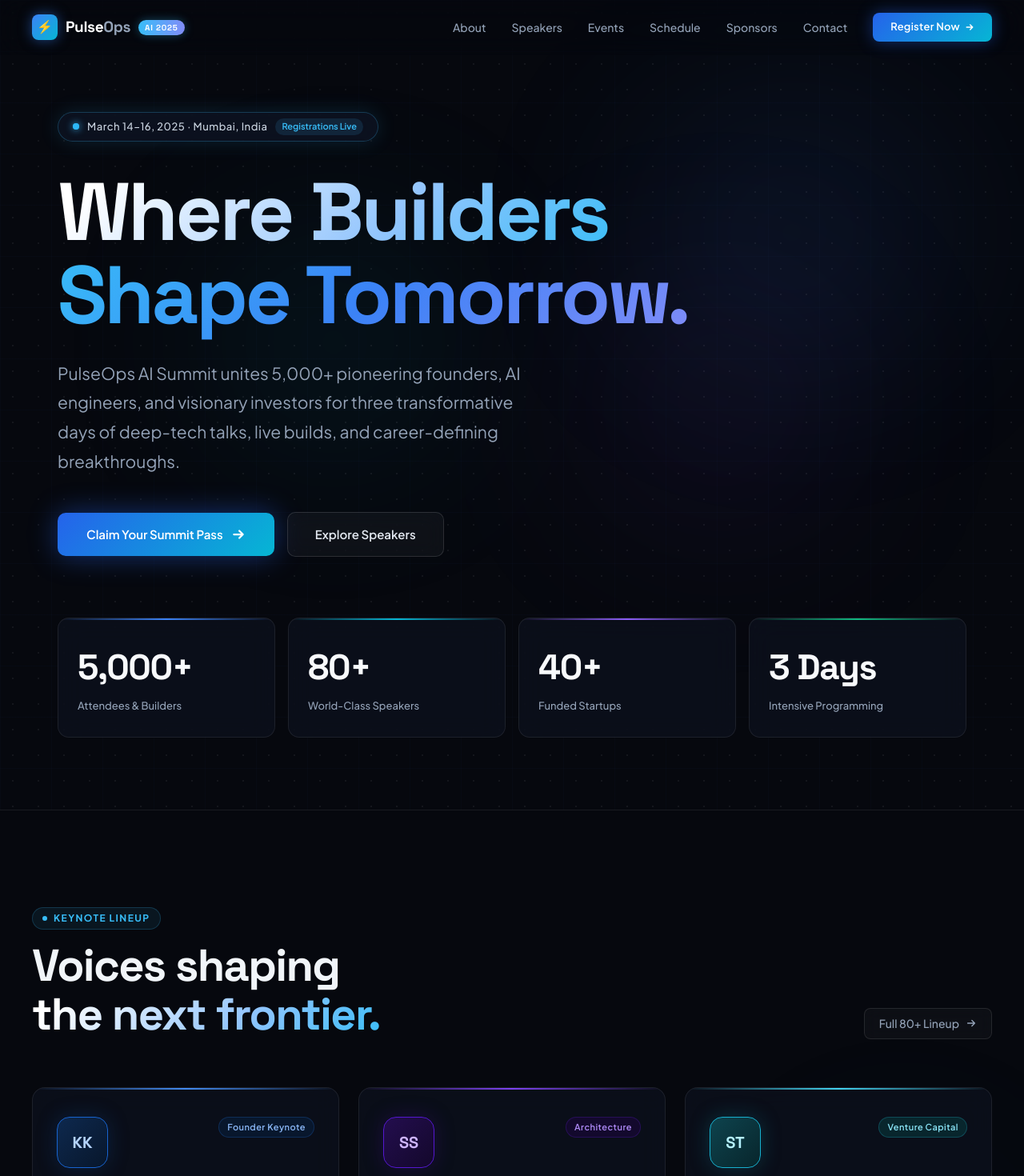
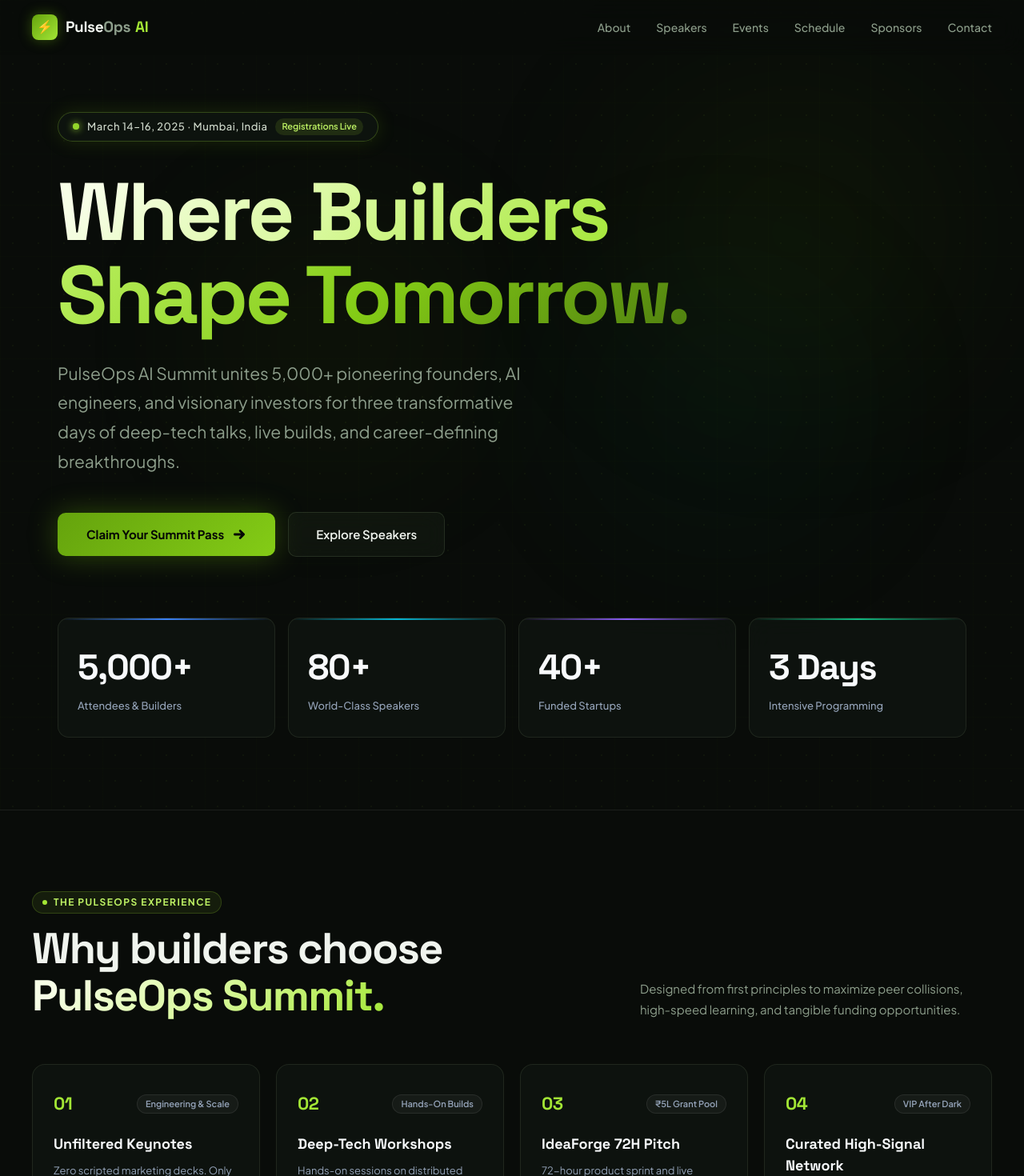
Before and after one commit to Shreyansh-Sri/PulseOps-AI, a Next.js app: page / in a window 1280 px wide. Shown: the top 1470 px of the page at 80% size. Built offline with nearby package versions, Linux system fonts and the light colour scheme.

Commit message:
Updating Navbar

```diff
--- a/src/app/globals.css
+++ b/src/app/globals.css
@@ -2,25 +2,29 @@
 @import "tailwindcss";
 
 :root {
-  --bg: #06080e;
-  --bg-darker: #030407;
-  --surface: rgba(14, 18, 30, 0.7);
-  --surface-hover: rgba(22, 28, 48, 0.85);
-  --surface2: #141927;
-  --border: rgba(255, 255, 255, 0.08);
-  --border-highlight: rgba(79, 140, 255, 0.3);
-  --primary: #3b82f6;
-  --primary-glow: rgba(59, 130, 246, 0.45);
-  --cyan: #06b6d4;
-  --cyan-glow: rgba(6, 182, 212, 0.4);
-  --purple: #8b5cf6;
-  --purple-glow: rgba(139, 92, 246, 0.35);
-  --blue: #3b82f6;
-  --blue-dim: rgba(59, 130, 246, 0.15);
-  --text: #f1f5f9;
-  --text-secondary: #cbd5e1;
-  --muted: #94a3b8;
-  --accent: #38bdf8;
+  /* Dark Olive Green with black shade */
+  --bg: #090c09;
+  --bg-darker: #050705;
+  --surface: rgba(16, 22, 17, 0.72);
+  --surface-hover: rgba(24, 34, 25, 0.88);
+  --surface2: #131a14;
+  --border: rgba(163, 190, 140, 0.12);
+  --border-highlight: rgba(138, 180, 110, 0.35);
+
+  /* Olive & Gold/Lime Accents */
+  --primary: #65a30d;
+  --primary-glow: rgba(101, 163, 13, 0.4);
+  --olive: #84cc16;
+  --olive-glow: rgba(132, 204, 22, 0.3);
+  --sage: #a3e635;
+  --sage-glow: rgba(163, 230, 53, 0.25);
+  --emerald: #10b981;
+  --emerald-glow: rgba(16, 185, 129, 0.25);
+
+  --text: #f0f4ee;
+  --text-secondary: #d1dbcd;
+  --muted: #8d9e8b;
+  --accent: #bef264;
 }
 
 * {
@@ -42,29 +46,29 @@ body {
   overflow-x: hidden;
 }
 
-/* Futuristic ambient lighting & grid */
+/* Subtle Olive & Emerald ambient glow lighting */
 .ambient-glow {
   position: absolute;
   border-radius: 50%;
-  filter: blur(120px);
+  filter: blur(130px);
   pointer-events: none;
-  opacity: 0.55;
+  opacity: 0.45;
   z-index: 0;
 }
 
 .glow-blue {
-  background: radial-gradient(circle, rgba(59, 130, 246, 0.35) 0%, transparent 70%);
+  background: radial-gradient(circle, rgba(101, 163, 13, 0.32) 0%, transparent 70%);
 }
 
 .glow-cyan {
-  background: radial-gradient(circle, rgba(6, 182, 212, 0.28) 0%, transparent 70%);
+  background: radial-gradient(circle, rgba(132, 204, 22, 0.25) 0%, transparent 70%);
 }
 
 .glow-purple {
-  background: radial-gradient(circle, rgba(139, 92, 246, 0.25) 0%, transparent 70%);
+  background: radial-gradient(circle, rgba(16, 185, 129, 0.22) 0%, transparent 70%);
 }
 
-/* Glass card styling */
+/* Dark Olive Glass Cards */
 .glass-panel {
   background: var(--surface);
   backdrop-filter: blur(16px);
@@ -76,31 +80,31 @@ body {
 .glass-panel:hover {
   background: var(--surface-hover);
   border-color: var(--border-highlight);
-  box-shadow: 0 10px 30px -10px rgba(59, 130, 246, 0.2);
+  box-shadow: 0 10px 30px -10px rgba(101, 163, 13, 0.2);
   transform: translateY(-2px);
 }
 
 .glass-btn {
-  background: rgba(255, 255, 255, 0.04);
+  background: rgba(163, 190, 140, 0.05);
   backdrop-filter: blur(12px);
   border: 1px solid var(--border);
   transition: all 0.25s ease;
 }
 
 .glass-btn:hover {
-  background: rgba(255, 255, 255, 0.08);
-  border-color: rgba(255, 255, 255, 0.2);
+  background: rgba(163, 190, 140, 0.1);
+  border-color: rgba(163, 190, 140, 0.3);
 }
 
-/* Cyber text gradient */
+/* Olive gradient typography */
 .text-gradient {
-  background: linear-gradient(135deg, #ffffff 10%, #93c5fd 60%, #38bdf8 100%);
+  background: linear-gradient(135deg, #f7fee7 10%, #d9f99d 50%, #a3e635 100%);
   -webkit-background-clip: text;
   -webkit-text-fill-color: transparent;
 }
 
 .text-gradient-cyan {
-  background: linear-gradient(135deg, #38bdf8 0%, #3b82f6 50%, #818cf8 100%);
+  background: linear-gradient(135deg, #bef264 0%, #84cc16 50%, #4d7c0f 100%);
   -webkit-background-clip: text;
   -webkit-text-fill-color: transparent;
 }
@@ -109,24 +113,24 @@ body {
   font-family: 'Space Grotesk', sans-serif;
 }
 
-/* Dynamic dot/grid matrix background */
+/* Dot & subtle line matrix background with dark olive tints */
 .grid-bg {
   background-image:
-    radial-gradient(rgba(255, 255, 255, 0.1) 1px, transparent 1px);
+    radial-gradient(rgba(163, 230, 53, 0.08) 1px, transparent 1px);
   background-size: 32px 32px;
 }
 
 .grid-lines-bg {
   background-image:
-    linear-gradient(rgba(59, 130, 246, 0.07) 1px, transparent 1px),
-    linear-gradient(90deg, rgba(59, 130, 246, 0.07) 1px, transparent 1px);
+    linear-gradient(rgba(101, 163, 13, 0.06) 1px, transparent 1px),
+    linear-gradient(90deg, rgba(101, 163, 13, 0.06) 1px, transparent 1px);
   background-size: 64px 64px;
 }
 
-/* Cyber pulse animation */
+/* Ambient pulse animation */
 @keyframes pulseGlow {
-  0%, 100% { opacity: 0.4; transform: scale(1); }
-  50% { opacity: 0.8; transform: scale(1.05); }
+  0%, 100% { opacity: 0.35; transform: scale(1); }
+  50% { opacity: 0.65; transform: scale(1.05); }
 }
 
 .animate-pulse-glow {
@@ -136,5 +140,5 @@ body {
 /* Scrollbar */
 ::-webkit-scrollbar { width: 6px; }
 ::-webkit-scrollbar-track { background: var(--bg); }
-::-webkit-scrollbar-thumb { background: rgba(255, 255, 255, 0.15); border-radius: 999px; }
-::-webkit-scrollbar-thumb:hover { background: rgba(59, 130, 246, 0.5); }
+::-webkit-scrollbar-thumb { background: rgba(132, 204, 22, 0.2); border-radius: 999px; }
+::-webkit-scrollbar-thumb:hover { background: rgba(132, 204, 22, 0.5); }
--- a/src/app/page.tsx
+++ b/src/app/page.tsx
@@ -1,5 +1,6 @@
 import Navbar from "@/components/Navbar";
 import Hero from "@/components/Hero";
+import About from "@/components/About";
 import Speakers from "@/components/Speakers";
 import Events from "@/components/Events";
 import Schedule from "@/components/Schedule";
@@ -12,7 +13,9 @@ export default function Home() {
     <>
       <Navbar />
       <main>
+        {/* Natural Narrative Flow */}
         <Hero />
+        <About />
         <Speakers />
         <Events />
         <Schedule />
--- /dev/null
+++ b/src/components/About.tsx
@@ -0,0 +1,119 @@
+"use client";
+
+const highlights = [
+  {
+    step: "01",
+    title: "Unfiltered Keynotes",
+    desc: "Zero scripted marketing decks. Only battle-tested post-mortems, hard metrics, and raw architecture lessons.",
+    tag: "Engineering & Scale",
+  },
+  {
+    step: "02",
+    title: "Deep-Tech Workshops",
+    desc: "Hands-on sessions on distributed infrastructure, autonomous agent loops, and sovereign AI compute pipelines.",
+    tag: "Hands-On Builds",
+  },
+  {
+    step: "03",
+    title: "IdeaForge 72H Pitch",
+    desc: "72-hour product sprint and live demos evaluated directly by tier-1 angels and venture partners.",
+    tag: "₹5L Grant Pool",
+  },
+  {
+    step: "04",
+    title: "Curated High-Signal Network",
+    desc: "Connect with 5,000+ ambitious founders, principal engineers, and active capital allocators in one room.",
+    tag: "VIP After Dark",
+  },
+];
+
+export default function About() {
+  return (
+    <section id="about-highlights" style={{ position: "relative", padding: "100px 2rem 80px", borderTop: "1px solid rgba(255, 255, 255, 0.08)" }}>
+      <div style={{ maxWidth: 1200, margin: "0 auto", position: "relative", zIndex: 1 }}>
+        <div style={{ display: "flex", justifyContent: "space-between", alignItems: "flex-end", marginBottom: 56, flexWrap: "wrap", gap: 24 }}>
+          <div>
+            <div style={{
+              display: "inline-flex",
+              alignItems: "center",
+              gap: 8,
+              fontSize: 12,
+              color: "#bef264",
+              letterSpacing: "0.12em",
+              marginBottom: 14,
+              textTransform: "uppercase",
+              fontWeight: 700,
+              background: "rgba(163, 230, 53, 0.08)",
+              padding: "4px 12px",
+              borderRadius: 100,
+              border: "1px solid rgba(163, 230, 53, 0.2)",
+            }}>
+              <span style={{ width: 6, height: 6, borderRadius: "50%", background: "#a3e635" }} />
+              The PulseOps Experience
+            </div>
+            <h2 className="font-display" style={{ fontSize: "clamp(34px, 5vw, 54px)", fontWeight: 800, letterSpacing: "-0.03em", lineHeight: 1.1 }}>
+              Why builders choose <br /><span className="text-gradient">PulseOps Summit.</span>
+            </h2>
+          </div>
+          <p style={{ color: "#8d9e8b", fontSize: 15, maxWidth: 440, lineHeight: 1.7 }}>
+            Designed from first principles to maximize peer collisions, high-speed learning, and tangible funding opportunities.
+          </p>
+        </div>
+
+        {/* 4 Pillar Cards */}
+        <div style={{
+          display: "grid",
+          gridTemplateColumns: "repeat(auto-fit, minmax(260px, 1fr))",
+          gap: 20,
+        }}>
+          {highlights.map((h) => (
+            <div
+              key={h.step}
+              className="glass-panel"
+              style={{
+                borderRadius: 16,
+                padding: "32px 26px",
+                display: "flex",
+                flexDirection: "column",
+                justifyContent: "space-between",
+                position: "relative",
+                overflow: "hidden",
+              }}
+            >
+              <div>
+                <div style={{ display: "flex", justifyContent: "space-between", alignItems: "center", marginBottom: 20 }}>
+                  <span className="font-display" style={{
+                    fontSize: 22,
+                    fontWeight: 800,
+                    color: "#a3e635",
+                    letterSpacing: "-0.02em",
+                  }}>
+                    {h.step}
+                  </span>
+                  <span style={{
+                    fontSize: 11,
+                    color: "#94a3b8",
+                    background: "rgba(255, 255, 255, 0.04)",
+                    border: "1px solid rgba(255, 255, 255, 0.08)",
+                    padding: "3px 10px",
+                    borderRadius: 100,
+                    fontWeight: 600,
+                  }}>
+                    {h.tag}
+                  </span>
+                </div>
+
+                <h3 className="font-display" style={{ fontSize: 18, fontWeight: 700, color: "#f8fafc", marginBottom: 10 }}>
+                  {h.title}
+                </h3>
+                <p style={{ fontSize: 13, color: "#94a3b8", lineHeight: 1.65 }}>
+                  {h.desc}
+                </p>
+              </div>
+            </div>
+          ))}
+        </div>
+      </div>
+    </section>
+  );
+}
--- a/src/components/Hero.tsx
+++ b/src/components/Hero.tsx
@@ -66,20 +66,20 @@ export default function Hero() {
           display: "inline-flex",
           alignItems: "center",
           gap: 10,
-          background: "rgba(14, 20, 36, 0.75)",
+          background: "rgba(16, 22, 17, 0.8)",
           backdropFilter: "blur(16px)",
-          border: "1px solid rgba(56, 189, 248, 0.25)",
+          border: "1px solid rgba(163, 230, 53, 0.25)",
           borderRadius: 100,
           padding: "7px 18px",
           marginBottom: 36,
-          boxShadow: "0 0 25px rgba(56, 189, 248, 0.15)",
+          boxShadow: "0 0 25px rgba(132, 204, 22, 0.15)",
         }}>
           <span style={{ position: "relative", display: "flex", height: 8, width: 8 }}>
             <span style={{
               position: "absolute",
               inset: 0,
               borderRadius: "50%",
-              background: "#38bdf8",
+              background: "#a3e635",
               opacity: 0.75,
               animation: "ping 1.5s cubic-bezier(0, 0, 0.2, 1) infinite",
             }} />
@@ -87,17 +87,17 @@ export default function Hero() {
               borderRadius: "50%",
               height: 8,
               width: 8,
-              background: "#0ea5e9",
-              boxShadow: "0 0 10px #38bdf8",
+              background: "#65a30d",
+              boxShadow: "0 0 10px #a3e635",
             }} />
           </span>
-          <span style={{ fontSize: 13, color: "#cbd5e1", letterSpacing: "0.04em", fontWeight: 500 }}>
+          <span style={{ fontSize: 13, color: "#d1dbcd", letterSpacing: "0.04em", fontWeight: 500 }}>
             March 14–16, 2025 · Mumbai, India
           </span>
           <span style={{
             fontSize: 11,
-            color: "#38bdf8",
-            background: "rgba(56, 189, 248, 0.12)",
+            color: "#bef264",
+            background: "rgba(163, 230, 53, 0.12)",
             padding: "2px 8px",
             borderRadius: 100,
             fontWeight: 600,
@@ -122,7 +122,7 @@ export default function Hero() {
 
         <p style={{
           fontSize: "clamp(17px, 2.1vw, 21px)",
-          color: "#94a3b8",
+          color: "#8d9e8b",
           lineHeight: 1.75,
           maxWidth: 580,
           marginBottom: 44,
@@ -133,36 +133,36 @@ export default function Hero() {
 
         <div style={{ display: "flex", gap: 16, flexWrap: "wrap", alignItems: "center" }}>
           <a href="#register" style={{
-            background: "linear-gradient(135deg, #2563eb, #06b6d4)",
-            color: "#fff",
+            background: "linear-gradient(135deg, #65a30d, #84cc16)",
+            color: "#050705",
             padding: "16px 36px",
             borderRadius: 10,
             textDecoration: "none",
             fontSize: 15,
-            fontWeight: 600,
+            fontWeight: 700,
             display: "inline-flex",
             alignItems: "center",
             gap: 10,
-            boxShadow: "0 0 35px rgba(37, 99, 235, 0.45)",
+            boxShadow: "0 0 35px rgba(101, 163, 13, 0.4)",
             transition: "all 0.25s ease",
           }}
             onMouseEnter={e => {
               e.currentTarget.style.transform = "translateY(-2px)";
-              e.currentTarget.style.boxShadow = "0 0 45px rgba(6, 182, 212, 0.65)";
+              e.currentTarget.style.boxShadow = "0 0 45px rgba(163, 230, 53, 0.6)";
             }}
             onMouseLeave={e => {
               e.currentTarget.style.transform = "none";
-              e.currentTarget.style.boxShadow = "0 0 35px rgba(37, 99, 235, 0.45)";
+              e.currentTarget.style.boxShadow = "0 0 35px rgba(101, 163, 13, 0.4)";
             }}
           >
             <span>Claim Your Summit Pass</span>
-            <svg width="18" height="18" viewBox="0 0 16 16" fill="none"><path d="M3 8h10M9 4l4 4-4 4" stroke="currentColor" strokeWidth="2" strokeLinecap="round" strokeLinejoin="round"/></svg>
+            <svg width="18" height="18" viewBox="0 0 16 16" fill="none"><path d="M3 8h10M9 4l4 4-4 4" stroke="currentColor" strokeWidth="2.5" strokeLinecap="round" strokeLinejoin="round"/></svg>
           </a>
           <a href="#speakers" style={{
-            background: "rgba(255, 255, 255, 0.04)",
+            background: "rgba(163, 190, 140, 0.05)",
             backdropFilter: "blur(12px)",
-            border: "1px solid rgba(255, 255, 255, 0.12)",
-            color: "#e2e8f0",
+            border: "1px solid rgba(163, 190, 140, 0.15)",
+            color: "#f0f4ee",
             padding: "16px 34px",
             borderRadius: 10,
             textDecoration: "none",
@@ -174,13 +174,13 @@ export default function Hero() {
             gap: 8,
           }}
             onMouseEnter={e => {
-              e.currentTarget.style.borderColor = "rgba(56, 189, 248, 0.5)";
-              e.currentTarget.style.background = "rgba(56, 189, 248, 0.08)";
+              e.currentTarget.style.borderColor = "rgba(163, 230, 53, 0.4)";
+              e.currentTarget.style.background = "rgba(163, 230, 53, 0.08)";
               e.currentTarget.style.transform = "translateY(-2px)";
             }}
             onMouseLeave={e => {
-              e.currentTarget.style.borderColor = "rgba(255, 255, 255, 0.12)";
-              e.currentTarget.style.background = "rgba(255, 255, 255, 0.04)";
+              e.currentTarget.style.borderColor = "rgba(163, 190, 140, 0.15)";
+              e.currentTarget.style.background = "rgba(163, 190, 140, 0.05)";
               e.currentTarget.style.transform = "none";
             }}
           >
--- a/src/components/Navbar.tsx
+++ b/src/components/Navbar.tsx
@@ -22,8 +22,8 @@ export default function Navbar() {
         left: 0,
         right: 0,
         zIndex: 100,
-        borderBottom: scrolled ? "1px solid rgba(255,255,255,0.08)" : "1px solid transparent",
-        background: scrolled ? "rgba(6, 8, 14, 0.82)" : "rgba(6, 8, 14, 0.3)",
+        borderBottom: scrolled ? "1px solid rgba(163, 190, 140, 0.14)" : "1px solid transparent",
+        background: scrolled ? "rgba(9, 12, 9, 0.85)" : "rgba(9, 12, 9, 0.35)",
         backdropFilter: "blur(16px)",
         WebkitBackdropFilter: "blur(16px)",
         transition: "all 0.3s cubic-bezier(0.16, 1, 0.3, 1)",
@@ -45,29 +45,19 @@ export default function Navbar() {
               width: 32,
               height: 32,
               borderRadius: 8,
-              background: "linear-gradient(135deg, #3b82f6, #06b6d4)",
+              background: "linear-gradient(135deg, #65a30d, #a3e635)",
               display: "flex",
               alignItems: "center",
               justifyContent: "center",
-              boxShadow: "0 0 16px rgba(59, 130, 246, 0.5)",
+              boxShadow: "0 0 16px rgba(101, 163, 13, 0.45)",
             }}>
-              <span style={{ color: "#fff", fontWeight: 800, fontSize: 16 }}>⚡</span>
+              <span style={{ color: "#050705", fontWeight: 800, fontSize: 16 }}>⚡</span>
             </div>
             <div style={{ fontSize: 19, fontWeight: 700, letterSpacing: "-0.02em" }}>
-              <span style={{ color: "#fff" }}>Pulse</span>
-              <span style={{ color: "#94a3b8" }}>Ops</span>
+              <span style={{ color: "#f0f4ee" }}>Pulse</span>
+              <span style={{ color: "#8d9e8b" }}>Ops</span>
+              <span style={{ color: "#a3e635", marginLeft: 6 }}>AI</span>
             </div>
-            <span style={{
-              fontSize: 10,
-              fontWeight: 700,
-              background: "linear-gradient(90deg, #38bdf8, #818cf8)",
-              color: "#fff",
-              padding: "2px 8px",
-              borderRadius: 20,
-              letterSpacing: "0.08em",
-              textTransform: "uppercase",
-              boxShadow: "0 0 12px rgba(56, 189, 248, 0.35)",
-            }}>AI 2025</span>
           </div>
         </Link>
 
@@ -93,33 +83,6 @@ export default function Navbar() {
               }}
             >{l}</a>
           ))}
-          <a href="#register" style={{
-            background: "linear-gradient(135deg, #2563eb, #06b6d4)",
-            color: "#fff",
-            padding: "8px 22px",
-            borderRadius: 8,
-            textDecoration: "none",
-            fontSize: 13,
-            fontWeight: 600,
-            letterSpacing: "0.02em",
-            boxShadow: "0 0 20px rgba(37, 99, 235, 0.45)",
-            transition: "all 0.25s ease",
-            display: "inline-flex",
-            alignItems: "center",
-            gap: 6,
-          }}
-            onMouseEnter={e => {
-              e.currentTarget.style.transform = "translateY(-1px) scale(1.02)";
-              e.currentTarget.style.boxShadow = "0 0 28px rgba(6, 182, 212, 0.6)";
-            }}
-            onMouseLeave={e => {
-              e.currentTarget.style.transform = "none";
-              e.currentTarget.style.boxShadow = "0 0 20px rgba(37, 99, 235, 0.45)";
-            }}
-          >
-            <span>Register Now</span>
-            <svg width="12" height="12" viewBox="0 0 16 16" fill="none"><path d="M3 8h10M9 4l4 4-4 4" stroke="currentColor" strokeWidth="2" strokeLinecap="round" strokeLinejoin="round"/></svg>
-          </a>
         </div>
 
         {/* Mobile hamburger */}
--- a/src/components/Speakers.tsx
+++ b/src/components/Speakers.tsx
@@ -24,17 +24,17 @@ export default function Speakers() {
               alignItems: "center",
               gap: 8,
               fontSize: 12,
-              color: "#38bdf8",
+              color: "#bef264",
               letterSpacing: "0.12em",
               marginBottom: 14,
               textTransform: "uppercase",
               fontWeight: 700,
-              background: "rgba(56, 189, 248, 0.08)",
+              background: "rgba(163, 230, 53, 0.08)",
               padding: "4px 12px",
               borderRadius: 100,
-              border: "1px solid rgba(56, 189, 248, 0.2)",
+              border: "1px solid rgba(163, 230, 53, 0.2)",
             }}>
-              <span style={{ width: 6, height: 6, borderRadius: "50%", background: "#38bdf8" }} />
+              <span style={{ width: 6, height: 6, borderRadius: "50%", background: "#a3e635" }} />
               Keynote Lineup
             </div>
             <h2 className="font-display" style={{ fontSize: "clamp(34px, 5vw, 56px)", fontWeight: 800, letterSpacing: "-0.03em", lineHeight: 1.1 }}>
@@ -43,7 +43,7 @@ export default function Speakers() {
             </h2>
           </div>
           <a href="#" style={{
-            color: "#94a3b8",
+            color: "#8d9e8b",
             textDecoration: "none",
             fontSize: 14,
             fontWeight: 500,
@@ -52,18 +52,18 @@ export default function Speakers() {
             gap: 8,
             padding: "8px 18px",
             borderRadius: 8,
-            border: "1px solid rgba(255, 255, 255, 0.1)",
-            background: "rgba(255, 255, 255, 0.03)",
+            border: "1px solid rgba(163, 190, 140, 0.15)",
+            background: "rgba(163, 190, 140, 0.04)",
             backdropFilter: "blur(8px)",
             transition: "all 0.2s ease",
           }}
             onMouseEnter={e => {
-              e.currentTarget.style.color = "#fff";
-              e.currentTarget.style.borderColor = "rgba(56, 189, 248, 0.4)";
+              e.currentTarget.style.color = "#f0f4ee";
+              e.currentTarget.style.borderColor = "rgba(163, 230, 53, 0.4)";
             }}
             onMouseLeave={e => {
-              e.currentTarget.style.color = "#94a3b8";
-              e.currentTarget.style.borderColor = "rgba(255, 255, 255, 0.1)";
+              e.currentTarget.style.color = "#8d9e8b";
+              e.currentTarget.style.borderColor = "rgba(163, 190, 140, 0.15)";
             }}
           >
             Full 80+ Lineup
```
Also changed, not shown: src/components/Events.tsx (+4 -4 lines), src/components/Footer.tsx (+10 -10 lines), src/components/Register.tsx (+11 -11 lines), src/components/Schedule.tsx (+15 -15 lines), src/components/Sponsors.tsx (+9 -9 lines).
